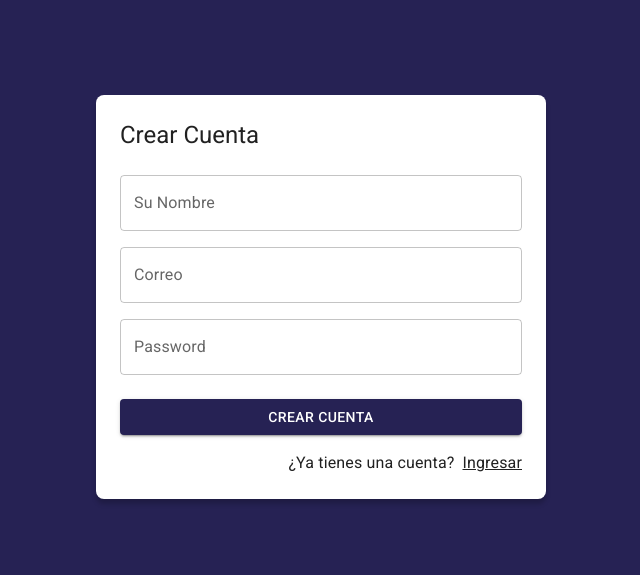
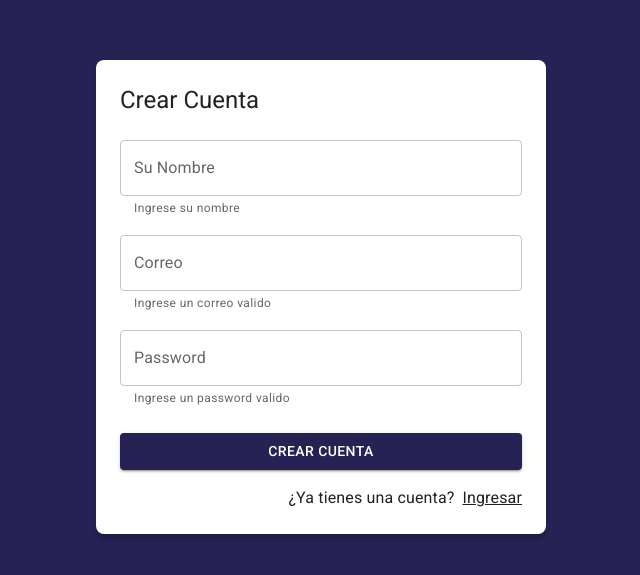
Before and after one commit to ElianEnria/JournalApp_Elian, a React (Vite) app: page /auth/register in a window 1280 px wide. Shown: the part 103-678 px from the top of the page, without its empty margins (319-959 px from the left). Built offline with nearby package versions, Linux system fonts and the light colour scheme.

Commit message:
Registrar usuario manualmente

```diff
--- a/src/auth/pages/LoginPage.jsx
+++ b/src/auth/pages/LoginPage.jsx
@@ -1,4 +1,5 @@
-import { useDispatch } from "react-redux";
+import { useMemo } from "react";
+import { useDispatch, useSelector } from "react-redux";
 import { Google } from "@mui/icons-material";
 import { Link as RouterLink } from "react-router-dom";
 import { Button, Grid, Link, TextField, Typography } from "@mui/material";
@@ -7,6 +8,7 @@
 import { checkingAuthentication, startGoogleSignIn } from "../../store/auth/";
 
 export const LoginPage = () => {
+  const { status } = useSelector((state) => state.auth);
 
   const dispatch = useDispatch();
 
@@ -15,6 +17,7 @@
     password: "123456",
   });
 
+  const isAuthenticating = useMemo(() => status === "checking", [status]);
 
   const onSubmit = (event) => {
     event.preventDefault();
@@ -55,12 +58,22 @@
           </Grid>
           <Grid container spacing={2} sx={{ mb: 2, mt: 1 }}>
             <Grid item xs={12} sm={6}>
-              <Button type="submit" variant="contained" fullWidth>
+              <Button
+                disabled={isAuthenticating}
+                type="submit"
+                variant="contained"
+                fullWidth
+              >
                 Login
               </Button>
             </Grid>
             <Grid item xs={12} sm={6}>
-              <Button variant="contained" fullWidth onClick={onGoogleSigIn}>
+              <Button
+                disabled={isAuthenticating}
+                variant="contained"
+                fullWidth
+                onClick={onGoogleSigIn}
+              >
                 <Google />
                 <Typography sx={{ ml: 1 }}>Google</Typography>
               </Button>
--- a/src/auth/pages/RegisterPage.jsx
+++ b/src/auth/pages/RegisterPage.jsx
@@ -1,12 +1,69 @@
-import { Google } from "@mui/icons-material";
 import { Link as RouterLink } from "react-router-dom";
-import { Button, Grid, Link, TextField, Typography } from "@mui/material";
+import { useDispatch, useSelector } from "react-redux";
+import {
+  Alert,
+  Button,
+  Grid,
+  Link,
+  TextField,
+  Typography,
+} from "@mui/material";
 import { AuthLayout } from "../layout/AuthLayout";
+import { useForm } from "../../hooks/useForm";
+import { useState } from "react";
+import { startCreateUserWithEmailPassword } from "../../store/auth/thunks";
+import { useMemo } from "react";
+
+const formData = {
+  email: "",
+  password: "",
+  displayName: "",
+};
+
+const formValidations = {
+  displayName: [(value) => value.length >= 1, "El nombre es obligatorio."],
+
+  email: [(value) => value.includes("@"), "El correo debe tener un @"],
+
+  password: [
+    (value) => value.length >= 6,
+    "El password debe ser de al menos 6 caracteres.",
+  ],
+};
 
 export const RegisterPage = () => {
+  const dispatch = useDispatch();
+
+  const [formSubmitted, setformSubmitted] = useState(false);
+
+  const { status, errorMessage } = useSelector((state) => state.auth);
+
+  const isCheckingAuthentication = useMemo(
+    () => status === "checking",
+    [status]
+  );
+
+  const {
+    formState,
+    email,
+    password,
+    displayName,
+    isFormValid,
+    emailValid,
+    passwordValid,
+    displayNameValid,
+    onInputChange,
+  } = useForm(formData, formValidations);
+
+  const onSubmit = (event) => {
+    event.preventDefault();
+    setformSubmitted(true);
+    if (!isFormValid) return;
+    dispatch(startCreateUserWithEmailPassword(formState));
+  };
   return (
     <AuthLayout title="Crear Cuenta">
-      <form>
+      <form onSubmit={onSubmit}>
         <Grid container>
           <Grid item xs={12} sx={{ mt: 2 }}>
             <TextField
@@ -14,6 +71,11 @@
               type="text"
               placeholder="Su Nombre"
               fullWidth
+              name="displayName"
+              value={displayName}
+              onChange={onInputChange}
+              error={!!displayNameValid && formSubmitted}
+              helperText={displayNameValid && "Ingrese su nombre"}
             />
           </Grid>
           <Grid item xs={12} sx={{ mt: 2 }}>
@@ -22,6 +84,11 @@
               type="email"
               placeholder="Correo@example.com"
               fullWidth
+              name="email"
+              value={email}
+              onChange={onInputChange}
+              error={!!emailValid && formSubmitted}
+              helperText={emailValid && "Ingrese un correo valido"}
             />
           </Grid>
           <Grid item xs={12} sx={{ mt: 2 }}>
@@ -30,11 +97,24 @@
               type="password"
               placeholder="Password"
               fullWidth
+              name="password"
+              value={password}
+              onChange={onInputChange}
+              error={!!passwordValid && formSubmitted}
+              helperText={passwordValid && "Ingrese un password valido"}
             />
           </Grid>
           <Grid container spacing={2} sx={{ mb: 2, mt: 1 }}>
+            <Grid item xs={12} display={!!errorMessage ? "" : "none"}>
+              <Alert severity="error">{errorMessage}</Alert>
+            </Grid>
             <Grid item xs={12}>
-              <Button variant="contained" fullWidth>
+              <Button
+                disabled={isCheckingAuthentication}
+                variant="contained"
+                fullWidth
+                type="submit"
+              >
                 Crear Cuenta
               </Button>
             </Grid>
--- /dev/null
+++ b/src/firebase/providers.js
@@ -0,0 +1,68 @@
+import {
+  GoogleAuthProvider,
+  createUserWithEmailAndPassword,
+  signInWithPopup,
+  updateProfile,
+} from "firebase/auth";
+import { FirebaseAuth } from "./config";
+
+const googleProvider = new GoogleAuthProvider();
+googleProvider.setCustomParameters({ prompt: "select_account" });
+
+export const signInWithGoogle = async () => {
+  try {
+    const result = await signInWithPopup(FirebaseAuth, googleProvider);
+    // const credential = GoogleAuthProvider.credentialFromResult(result);
+    const { uid, displayName, photoURL, email } = result.user;
+    return {
+      ok: true,
+      // userINFO
+      uid,
+      displayName,
+      photoURL,
+      email,
+    };
+  } catch (error) {
+    const errorCode = error.code;
+    const errorMessage = error.message;
+    // const email = error.customData.email;
+    // const credential = GoogleAuthProvider.credentialFromError(error);
+
+    console.log(error);
+    return {
+      ok: false,
+      errorMessage,
+    };
+  }
+};
+
+export const registerUserWithEmailPassword = async ({
+  email,
+  password,
+  displayName,
+}) => {
+  try {
+    const resp = await createUserWithEmailAndPassword(
+      FirebaseAuth,
+      email,
+      password
+    );
+    const { uid, photoURL } = resp.user;
+
+    await updateProfile(FirebaseAuth.currentUser, { displayName });
+    // TODO: Actualizar el displayName en Firebase
+
+    return {
+      ok: true,
+      uid,
+      photoURL,
+      displayName,
+      email,
+    };
+  } catch (error) {
+    return {
+      ok: false,
+      errorMessage: error.message,
+    };
+  }
+};
--- a/src/hooks/useForm.js
+++ b/src/hooks/useForm.js
@@ -1,25 +1,50 @@
-import { useState } from 'react';
+import { useState, useEffect, useMemo } from "react";
 
-export const useForm = ( initialForm = {} ) => {
+export const useForm = (initialForm = {}, formValidations = {}) => {
+  const [formState, setFormState] = useState(initialForm);
+  const [formValidation, setFormValidations] = useState({});
 
-    const [ formState, setFormState ] = useState( initialForm );
+  useEffect(() => {
+    createValidators();
+  }, [formState]);
+
+  const isFormValid = useMemo(() => {
+    for (const formValue of Object.keys(formValidation)) {
+      if (formValidation[formValue] !== null) return false;
+    }
+    return true;
+  }, [formValidation]);
 
   const onInputChange = ({ target }) => {
     const { name, value } = target;
     setFormState({
       ...formState,
-            [ name ]: value
+      [name]: value,
     });
-    }
+  };
 
   const onResetForm = () => {
-        setFormState( initialForm );
+    setFormState(initialForm);
+  };
+
+  const createValidators = () => {
+    const formCheckedValues = {};
+    for (const formField of Object.keys(formValidations)) {
+      const [fn, errorMessage] = formValidations[formField];
+      formCheckedValues[`${formField}Valid`] = fn(formState[formField])
+        ? null
+        : errorMessage;
     }
+    setFormValidations(formCheckedValues);
+  };
 
   return {
     ...formState,
     formState,
     onInputChange,
     onResetForm,
-    }
-}
+
+    ...formValidation,
+    isFormValid,
+  };
+};
--- a/src/store/auth/authSlice.js
+++ b/src/store/auth/authSlice.js
@@ -11,8 +11,22 @@
     errorMessage: null,
   },
   reducers: {
-    login: (state, action) => {},
-    logout: (state, payload) => {},
+    login: (state, action ) => {
+      state.status = "authenticated";
+      state.uid = action.payload.uid;
+      state.email = action.payload.email;
+      state.displayName = action.payload.displayName;
+      state.photoURL = action.payload.photoURL;
+      state.errorMessage = null;
+    },
+    logout: (state, { payload }) => {
+      state.status = "not-authenticated";
+      state.uid = null;
+      state.email = null;
+      state.displayName = null;
+      state.photoURL = null;
+      state.errorMessage = payload.errorMessage;
+    },
     checkingCredentials: (state) => {
       state.status = "checking";
     },
--- a/src/store/auth/thunks.js
+++ b/src/store/auth/thunks.js
@@ -1,13 +1,37 @@
-import { checkingCredentials } from "./authSlice";
+import {
+  registerUserWithEmailPassword,
+  signInWithGoogle,
+} from "../../firebase/providers";
+import { checkingCredentials, login, logout } from "./authSlice";
 
 export const checkingAuthentication = (email, password) => {
-    return async (dispatch) => {
-        dispatch(checkingCredentials());
-    }
-}
+  return async (dispatch) => {
+    dispatch(checkingCredentials());
+  };
+};
 
 export const startGoogleSignIn = () => {
-    return async (dispatch) => {
-        dispatch(checkingCredentials());
-    }
-}
+  return async (dispatch) => {
+    dispatch(checkingCredentials());
+    const result = await signInWithGoogle();
+    console.log({ result });
+    if (!result.ok) return dispatch(logout(result.errorMessage));
+
+    dispatch(login(result));
+  };
+};
+
+export const startCreateUserWithEmailPassword = ({
+  email,
+  password,
+  displayName,
+}) => {
+  return async (dispatch) => {
+    dispatch(checkingCredentials());
+    const { ok, uid, photoURL, errorMessage } =
+      await registerUserWithEmailPassword({ email, password, displayName });
+    if (!ok) return dispatch(logout({ errorMessage }));
+    dispatch(login({ uid, photoURL, displayName, email }));
+    console.log(resp);
+  };
+};
```
Lines whose indentation alone changed are shown as unchanged.
